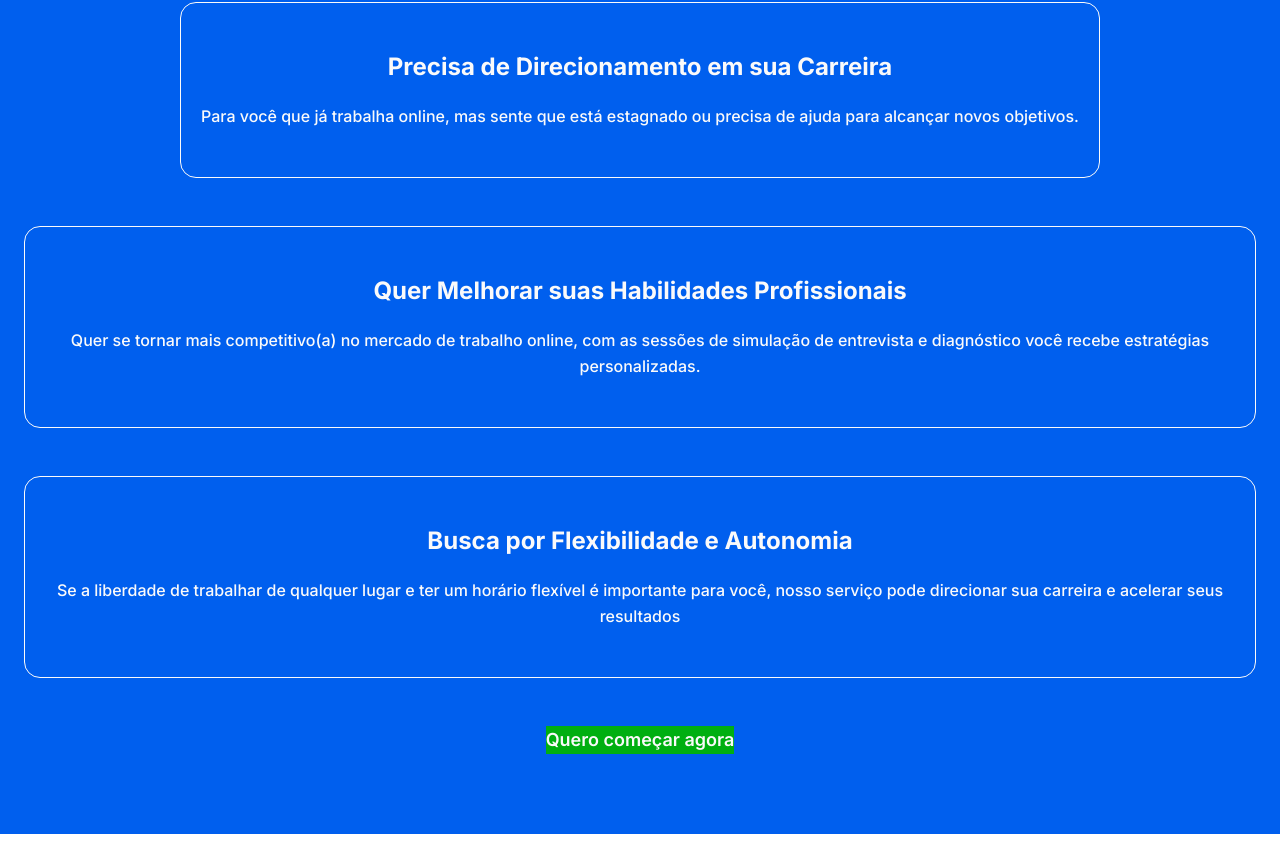
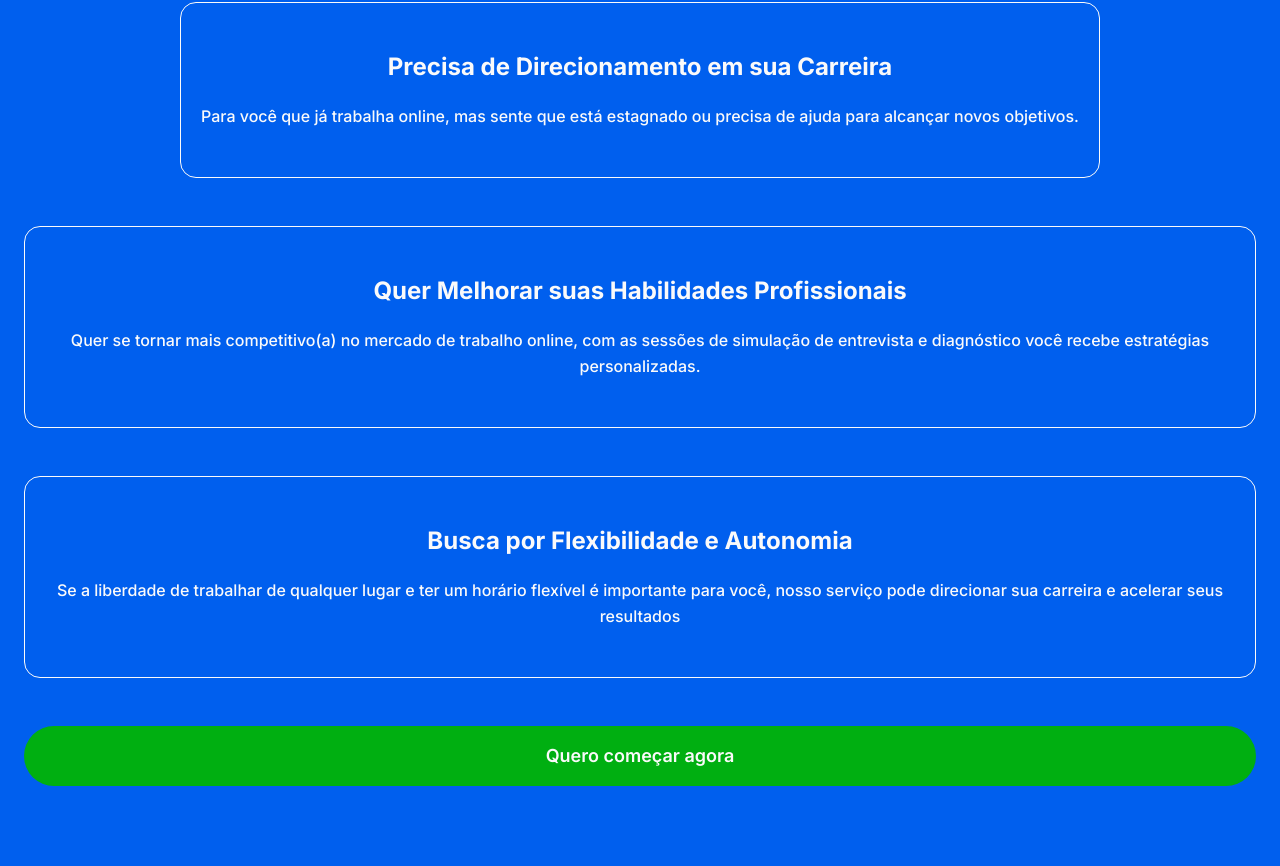
Before and after one commit to gustavogarciac/aceleracao-impulse, a Next.js app: page / in a window 1280 px wide. Shown: the part 1998-2864 px from the top of the page. Before the commit the page ends 2832 px from the top, so only its background shows below. Built offline with nearby package versions, Linux system fonts and the light colour scheme.

Commit message:
style: changed button styles

```diff
--- a/src/components/button.tsx
+++ b/src/components/button.tsx
@@ -1,12 +1,20 @@
 import React, { ButtonHTMLAttributes } from 'react'
+
+import { cn } from '@/lib/utils'
 
 interface ButtonProps extends ButtonHTMLAttributes<HTMLButtonElement> {
   children: React.ReactNode
+  className?: string
 }
 
-export const Button = ({ children }: ButtonProps) => {
+export const Button = ({ children, className }: ButtonProps) => {
   return (
-    <button className="flex items-center justify-center bg-theme-green-default hover:bg-theme-green-dark transition-colors duration-150 ease-in-out cursor-pointer text-sm md:text-base lg:text-lg font-semibold">
+    <button
+      className={cn(
+        'flex items-center justify-center bg-theme-green-default hover:bg-theme-green-dark transition-colors duration-150 ease-in-out cursor-pointer text-sm md:text-base lg:text-lg font-semibold rounded-full px-6 py-4 w-full',
+        className,
+      )}
+    >
       {children}
     </button>
   )
```
